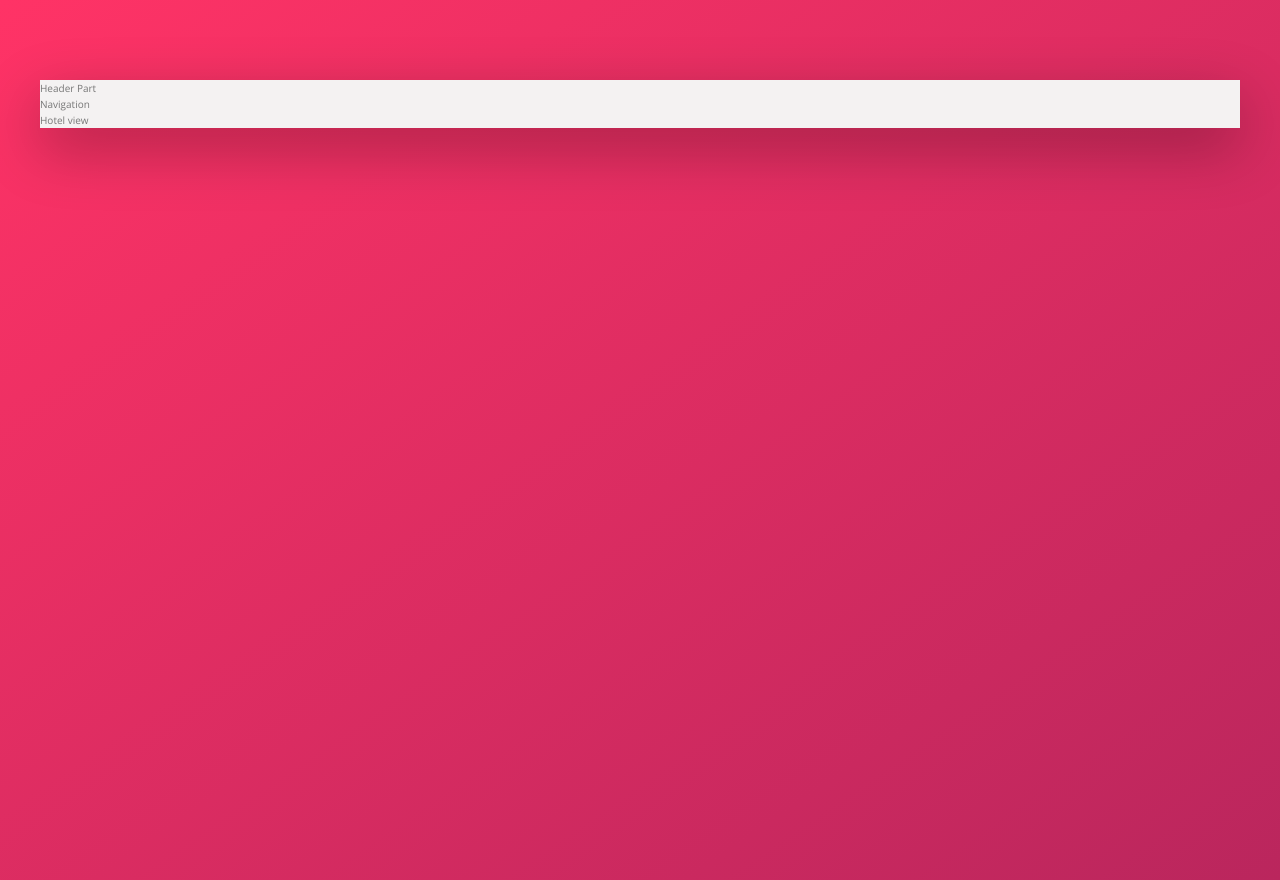
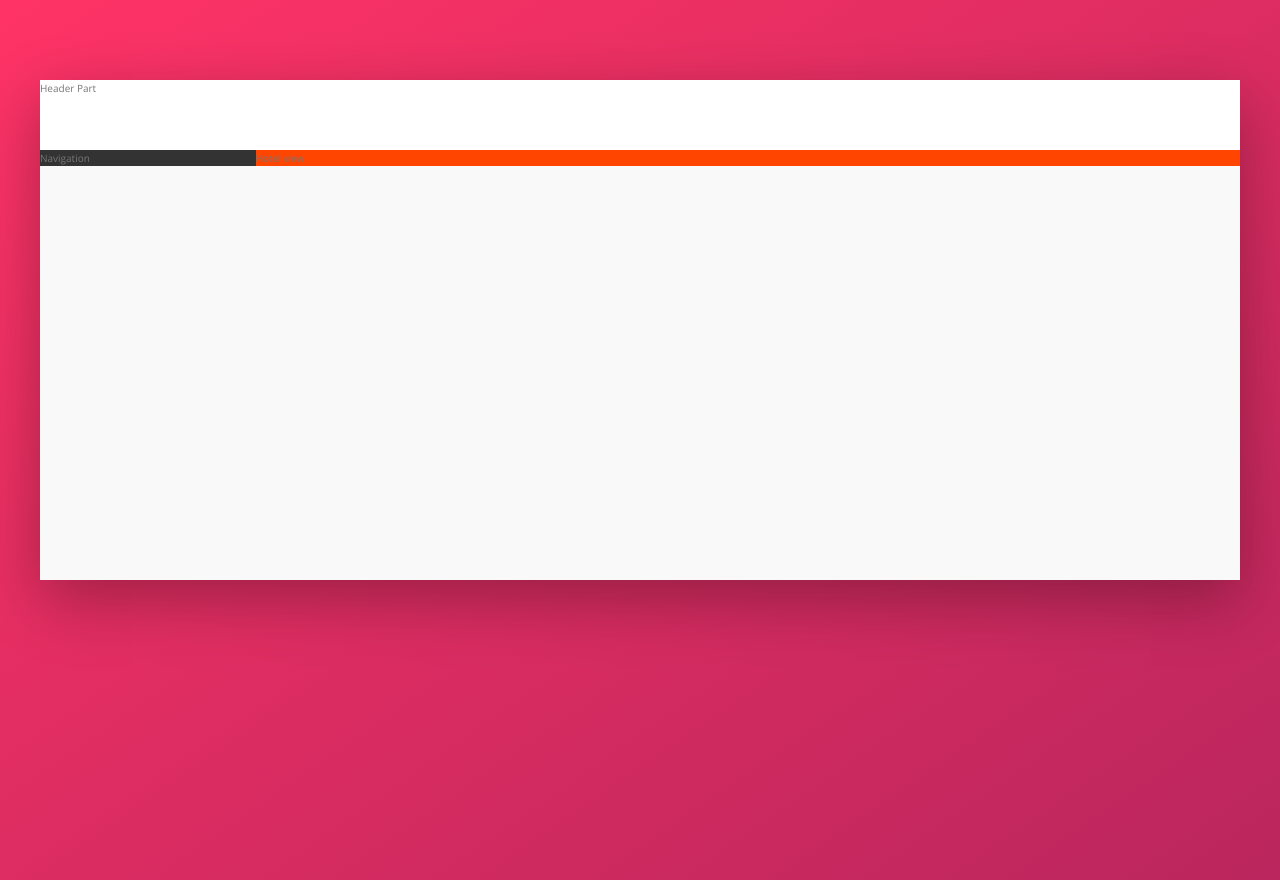
Before and after one commit to ayushvarma7/Trillo, a plain HTML site: page index.html in a window 1280 px wide. Drawn offline with nearby package versions, Linux system fonts and the light colour scheme.

Commit message:
Flexbox support

```diff
--- a/css/style.css
+++ b/css/style.css
@@ -8,7 +8,8 @@
   --color-grey-light-4: #ccc;
   --color-grey-dark-1: #333;
   --color-grey-dark-2: #777;
-  --color-grey-dark-3: #999; }
+  --color-grey-dark-3: #999;
+  --shadow-dark:0 2rem 6rem rgba(0,0,0, 0.3); }
 
 * {
   margin: 0;
@@ -36,5 +37,23 @@ body {
 .container {
   max-width: 120rem;
   margin: 8rem auto;
-  background-color: var(--color-grey-light-2);
-  box-shadow: 0 2rem 6rem rgba(0, 0, 0, 0.3); }
+  background-color: var(--color-grey-light-1);
+  box-shadow: var(--shadow-dark);
+  min-height: 50rem; }
+
+.header {
+  height: 7rem;
+  background-color: #fff;
+  border-bottom: var(--color-grey-light-2); }
+
+.content {
+  display: flex; }
+
+.sidebar {
+  background-color: var(--color-grey-dark-1);
+  flex: 0 0 18%; }
+
+.hotel-view {
+  background-color: #fff;
+  background-color: orangered;
+  flex: 1; }
--- a/sass/_base.scss
+++ b/sass/_base.scss
@@ -12,6 +12,8 @@
 --color-grey-dark-1: #333;
 --color-grey-dark-2: #777;
 --color-grey-dark-3: #999;
+
+--shadow-dark:0 2rem 6rem rgba(0,0,0, 0.3);
 }
 
 *{
--- a/sass/_layout.scss
+++ b/sass/_layout.scss
@@ -1,22 +1,31 @@
 .container{
 max-width: 120rem;
 margin: 8rem auto;
-background-color: var(--color-grey-light-2);
-box-shadow: 0 2rem 6rem rgba(0,0,0, 0.3);
+background-color: var(--color-grey-light-1);
+box-shadow: var(--shadow-dark);
+
+min-height: 50rem;
 }
 
 .header{
+height: 7rem;
+background-color: #fff;
+border-bottom: var(--color-grey-light-2);
 
 }
 
 .content{
-
+display: flex;
 }
 
 .sidebar{
-
+background-color: var(--color-grey-dark-1);
+flex: 0 0 18%;
 }
 
 .hotel-view{
+background-color: #fff;
+background-color: orangered;
+flex: 1;
 
 }
```
